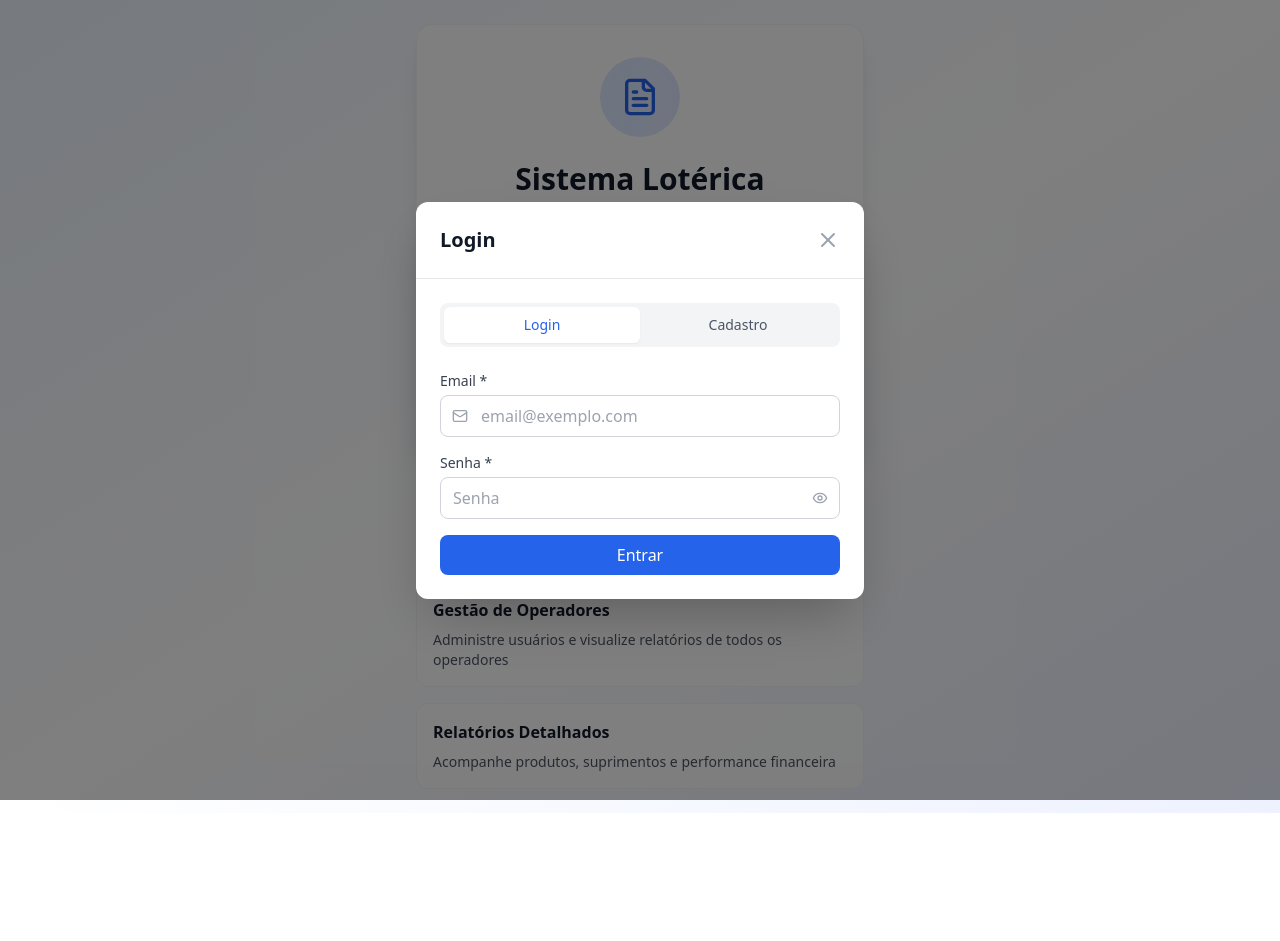
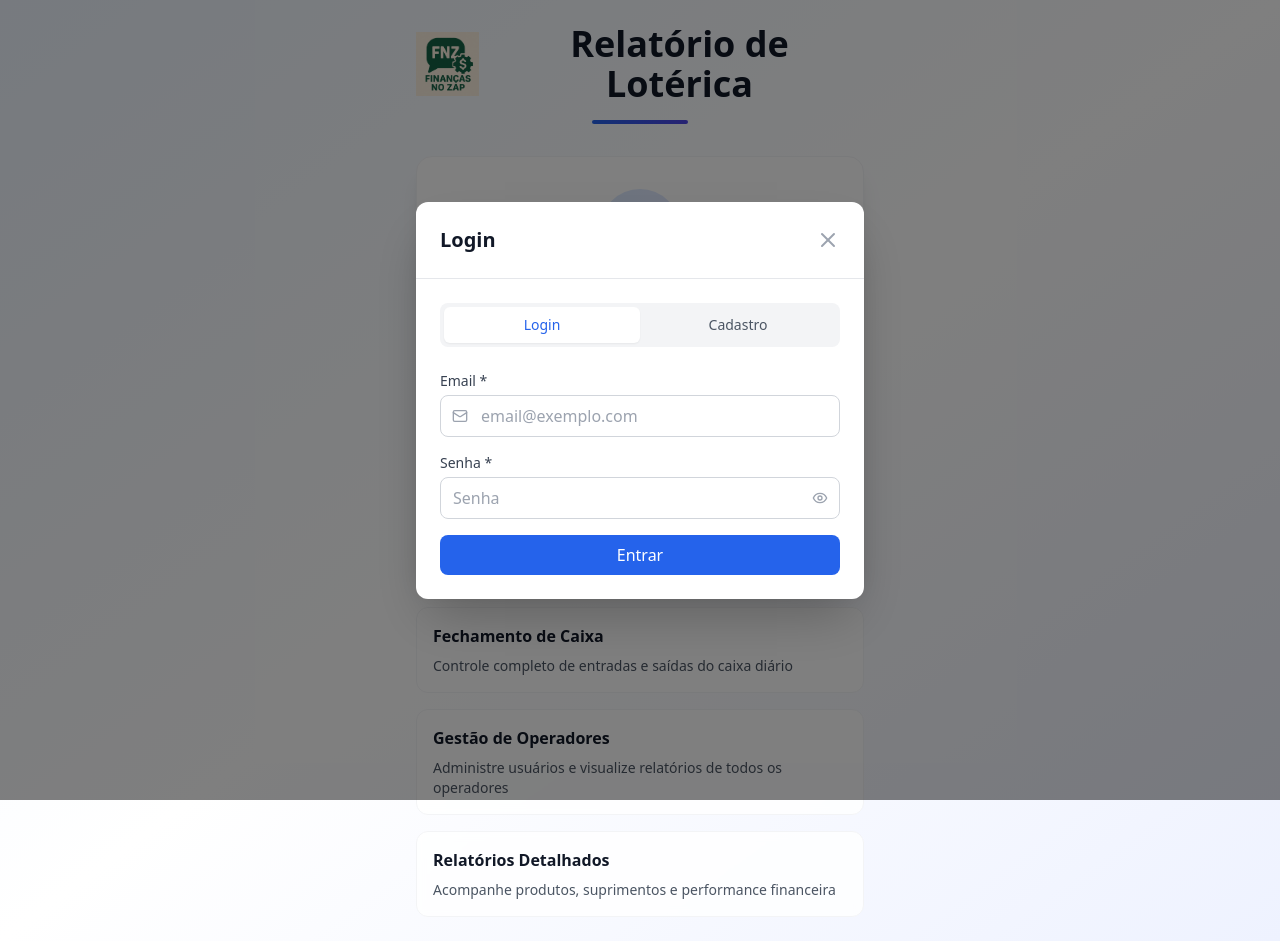
Before and after one commit to denisemarcelo22/RelatorioLoterica, a React (Vite) app: page / in a window 1280 px wide. Before the commit the page ends 813 px from the top, so only its background shows below. Built offline with nearby package versions, Linux system fonts and the light colour scheme; no server answers.

Commit message:
Adicionar logo e título na tela de login

```diff
--- a/src/components/Dashboard.tsx
+++ b/src/components/Dashboard.tsx
@@ -37,15 +37,30 @@ const Dashboard: React.FC = () => {
   return (
     <div className="min-h-screen bg-gradient-to-br from-blue-50 via-white to-indigo-50 flex items-center justify-center p-6">
       <div className="max-w-md w-full">
+        {/* Header with Logo and Title */}
+        <div className="text-center mb-8">
+          <div className="flex items-center justify-center gap-4 mb-4">
+            <img
+              src="/logoFNZ.png"
+              alt="FNZ Logo"
+              className="w-16 h-16 object-contain"
+            />
+            <h1 className="text-4xl font-bold text-gray-900">
+              Relatório de Lotérica
+            </h1>
+          </div>
+          <div className="w-24 h-1 bg-gradient-to-r from-blue-600 to-indigo-600 mx-auto rounded-full"></div>
+        </div>
+
         {/* Welcome Card */}
         <div className="bg-white rounded-2xl shadow-xl border border-gray-100 p-8 text-center">
           <div className="bg-gradient-to-r from-blue-100 to-indigo-100 w-20 h-20 rounded-full flex items-center justify-center mx-auto mb-6">
             <FileText className="w-10 h-10 text-blue-600" />
           </div>
 
-          <h1 className="text-3xl font-bold text-gray-900 mb-2">
-            Sistema Lotérica
-          </h1>
+          <h2 className="text-2xl font-bold text-gray-900 mb-2">
+            Sistema de Gestão
+          </h2>
           <p className="text-gray-600 mb-8">
             Faça login para acessar o sistema de relatórios financeiros
           </p>
```
